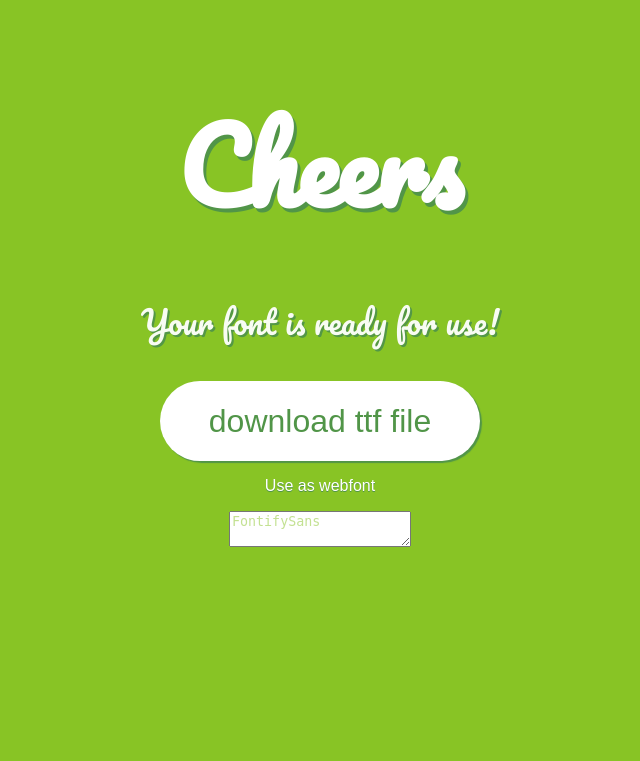
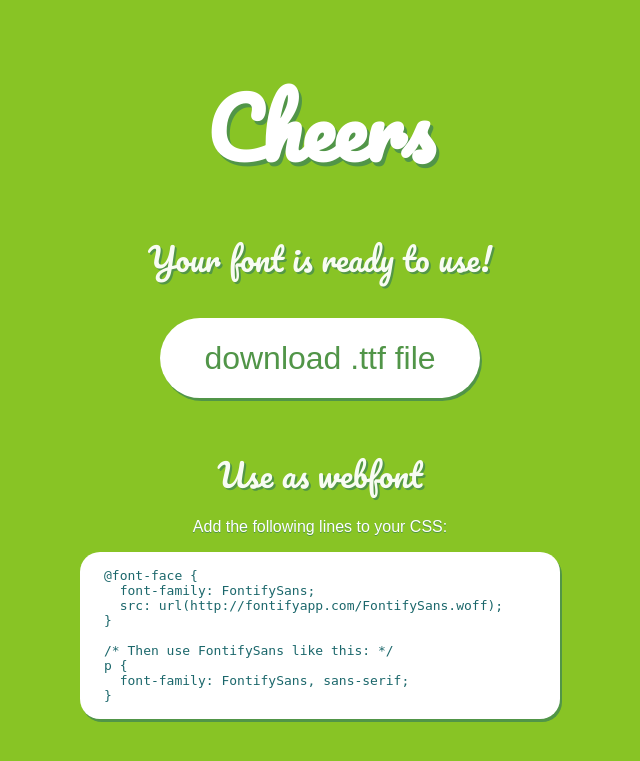
Before and after one commit to fontify/fontify, a Flask app: page /finish in a window 1280 px wide. Shown: the top 761 px of the page, without its empty margins (320-960 px from the left). Run offline with Flask 2, Linux system fonts and the light colour scheme; some libraries are stand-ins or nearby versions.

Commit message:
Update finish page style

```diff
--- a/static/index.css
+++ b/static/style.css
@@ -41,7 +41,7 @@ button {
     color: RGB(81, 149, 72);
     border: 0;
     border-radius: 40px;
-    box-shadow: 2px 2px 1px RGB(81, 149, 72);
+    box-shadow: 2px 3px 0 RGB(81, 149, 72);
 }
 button:active {
     background-color: rgba(255, 255, 255, 0.9);
@@ -55,9 +55,9 @@ button:active {
     width: 320px;
     height: 80px;
     border: 0;
-    border-radius: 40px;
+    border-radius: 12px;
+    border: 5px solid rgba(136, 196, 37, 0.3);
     outline: none;
-    box-shadow: 2px 2px 1px RGB(81, 149, 72);
     font-size: 32px;
     padding: 0 40px;
     text-align: center;
@@ -88,3 +88,22 @@ button:active {
     font-size: 28px;
     margin: 20px 0 !important;
 }
+
+.use-font {
+    margin-top: 48px;
+}
+.use-font .subtitle {
+    margin-bottom: 0;
+}
+
+pre {
+    text-align: left;
+    width: 480px;
+    margin: auto;
+    border-radius: 20px;
+    padding: 16px 24px;
+    background-color: white;
+    color: RGB(27, 103, 107);
+    text-shadow: none;
+    box-shadow: 2px 3px 0 RGB(81, 149, 72);
+}
--- a/templates/base.html
+++ b/templates/base.html
@@ -2,7 +2,7 @@
 <html>
 <head>
     <title>{% block title %}{% endblock %}</title>
-    <link rel="stylesheet" type="text/css" href="static/index.css">
+    <link rel="stylesheet" type="text/css" href="static/style.css">
     <link rel="stylesheet" type="text/css" href="static/dropzone.css">
     <link href='https://fonts.googleapis.com/css?family=Pacifico' rel='stylesheet' type='text/css'>
 </head>
--- a/templates/finish.html
+++ b/templates/finish.html
@@ -1,13 +1,28 @@
 {% extends "base.html" %}
-{% block title %}Fontify - Use Your Own Font!{% endblock %}
+{% block title %}Fontify - Your Font is Ready to Use!{% endblock %}
 
 {% block body %}
+<style type="text/css">
+h1 {
+    margin: 0;
+    font-size: 80px;
+}
+</style>
 <h1>Cheers</h1>
-<p class="subtitle">Your font is ready for use!</p>
-<a href="/ttf"><button type="button">download ttf file</button></a>
+<p class="subtitle">Your font is ready to use!</p>
+<a href="/ttf"><button type="button">download .ttf file</button></a>
 
 <div class="use-font">
-	<p>Use as webfont</p>
-    <textarea placeholder="FontifySans"></textarea>
+	<p class="subtitle">Use as webfont</p>
+    <p>Add the following lines to your CSS:</p>
+    <pre>@font-face {
+  font-family: FontifySans;
+  src: url(http://fontifyapp.com/FontifySans.woff);
+}
+
+/* Then use FontifySans like this: */
+p {
+  font-family: FontifySans, sans-serif;
+}</pre>
 </div>
 {% endblock %}
```
